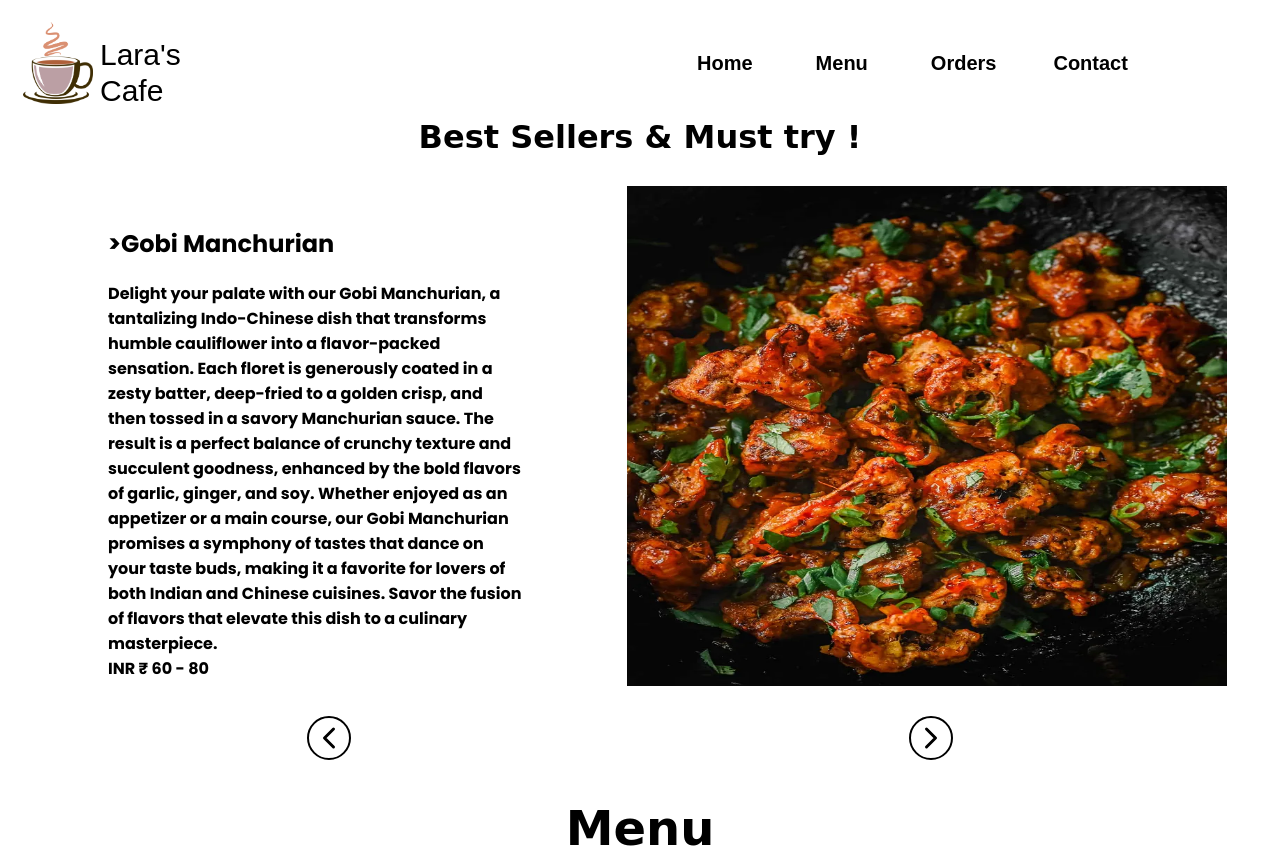
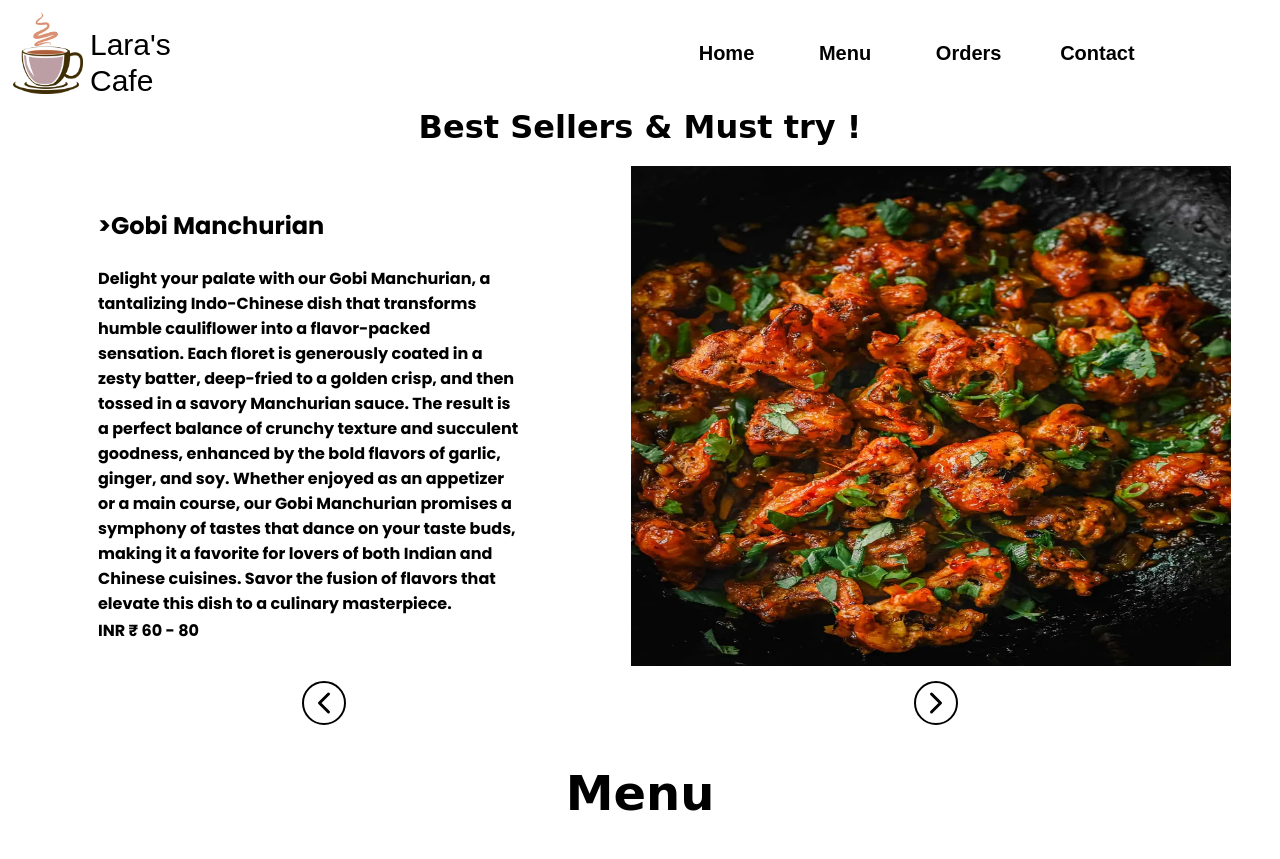
Before and after one commit to shub1701/LCC-Projectify, a plain HTML site: page index.html in a window 1280 px wide. Shown: the top 859 px of the page. Drawn offline with nearby package versions, Linux system fonts and the light colour scheme; a web font is replaced by a local one.

```diff
--- a/style.css
+++ b/style.css
@@ -1,9 +1,5 @@
 *{
     border: border-box;
-}
-
-body{
-    padding: 10px;
 }
 
 header {
@@ -18,6 +14,7 @@
     background-color: white;
     top: 0;
 }
+
 
 .navbar {
     display: flex;
@@ -91,7 +88,8 @@
     margin: 10px 60px 10px;
     width: 100%;
     height: 500px;
-    padding: 20px 0px;
+    padding-top: 10px;
+    padding-bottom: 5px;
 }
 
 .info {
@@ -336,7 +334,7 @@
     margin: 10px auto 15px auto;
     border-radius: 8px;
     border: 2px solid transparent;
-    /* box-shadow: 5px 5px 8px gray; */
+    box-shadow: 5px 5px 8px gray;
     max-height: 400px;
     overflow: scroll;
     overflow-x: hidden;
```
